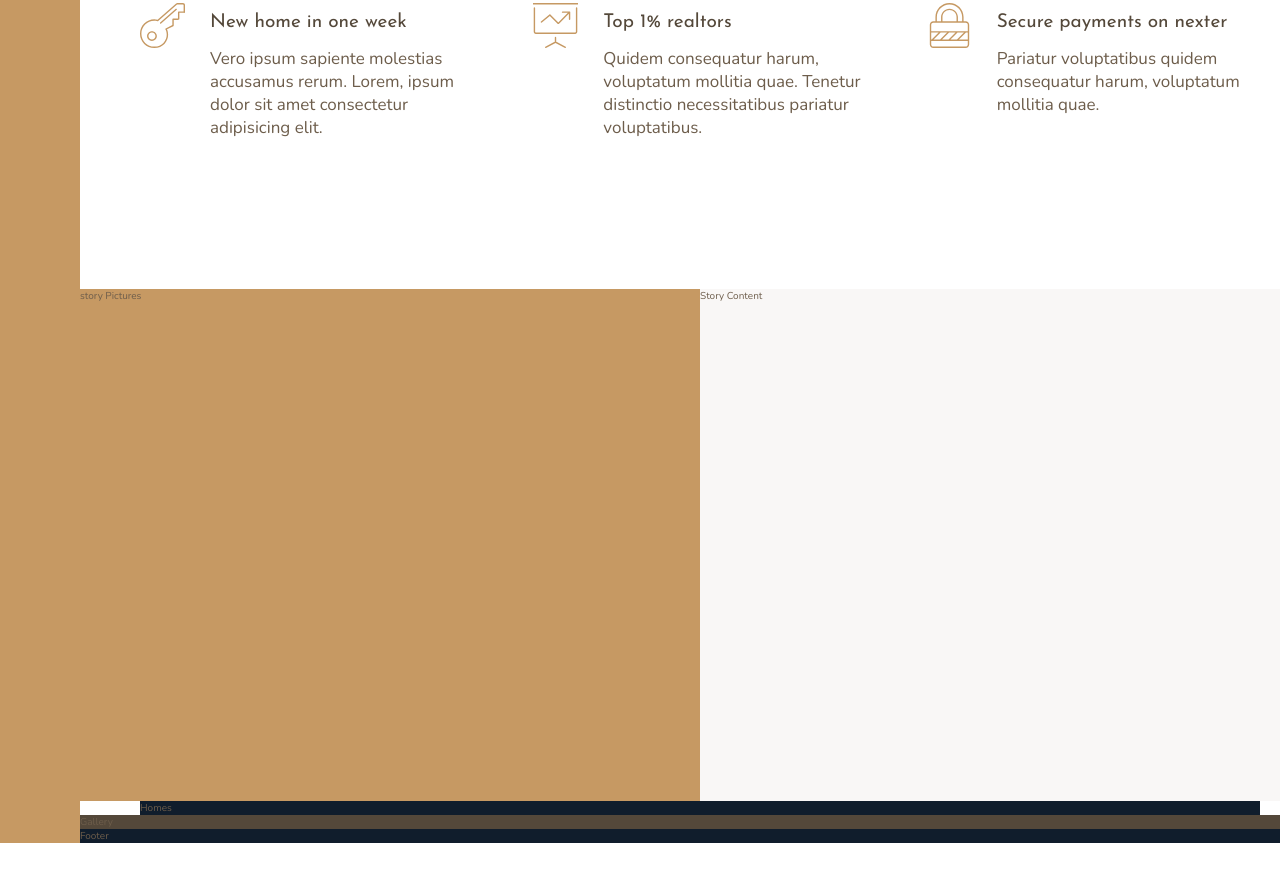
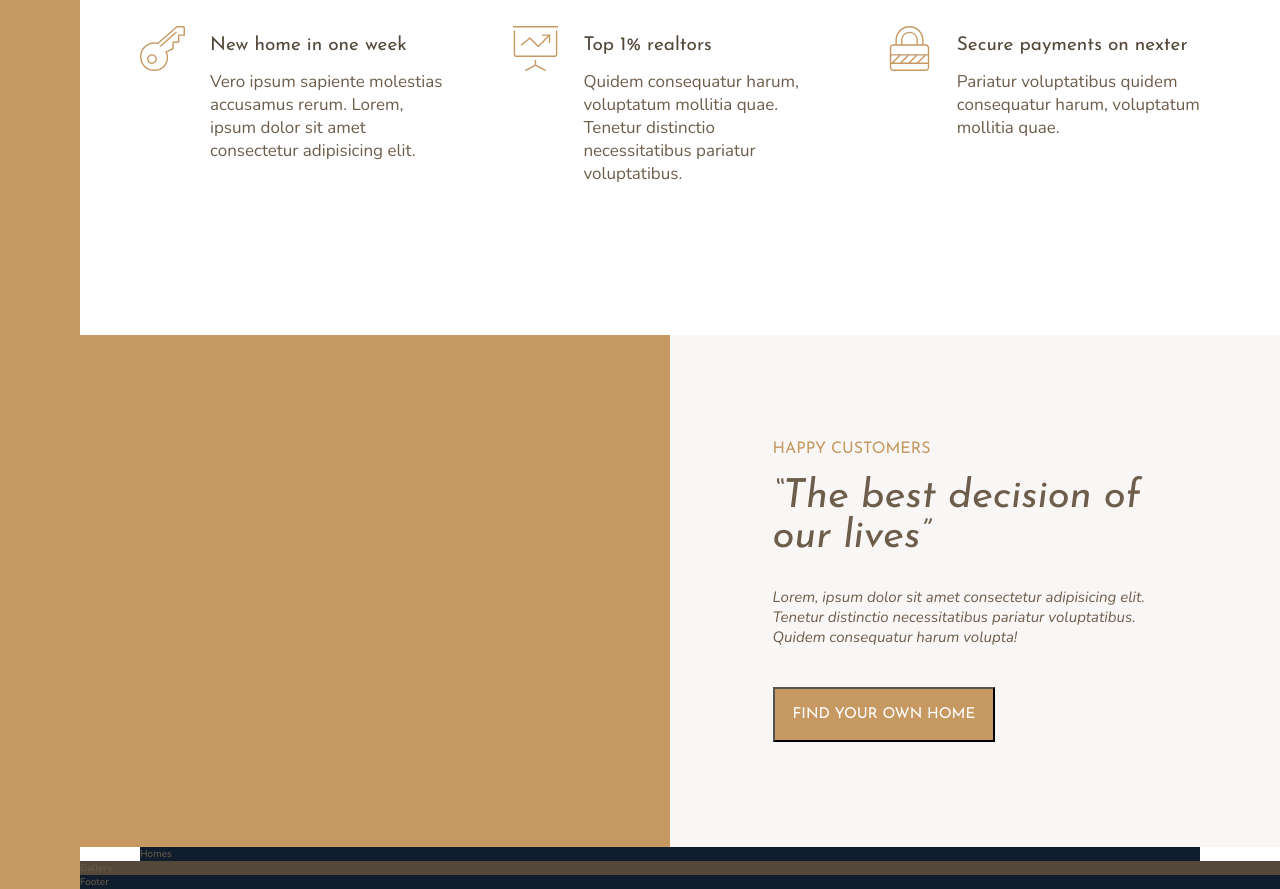
Before and after one commit to David-bui83/nexter, a website: page index.html in a window 1280 px wide. Shown: the part 963-1852 px from the top of the page. Before the commit the page ends 1806 px from the top, so only its background shows below. Drawn offline with nearby package versions, Linux system fonts and the light colour scheme.

Commit message:
working on story section

```diff
--- a/index.html
+++ b/index.html
@@ -67,15 +67,19 @@
                 <h4 class="heading-4 heading-4--dark">Secure payments on nexter</h4>
                 <p class="feature__text">Pariatur voluptatibus quidem consequatur harum, voluptatum mollitia quae.</p>
             </div>
-
         </section>
 
         <div class="story__pictures">
-            story Pictures
+
         </div>
 
         <div class="story__content">
-            Story Content
+            <h3 class="heading-3 mb-sm">Happy Customers</h3>
+            <h2 class="heading-2 heading-2--dark mb-md">&ldquo;The best decision of our lives&rdquo;</h2>
+            <p class="story__text">
+                Lorem, ipsum dolor sit amet consectetur adipisicing elit. Tenetur distinctio necessitatibus pariatur voluptatibus. Quidem consequatur harum volupta!
+            </p>
+            <button class="btn">Find your own home</button>
         </div>
 
         <section class="homes">
--- a/sass/_story.scss
+++ b/sass/_story.scss
@@ -8,5 +8,22 @@
   &__content {
     background-color: $color-grey-light-1;
     grid-column: col-start 5 / full-end;
+
+    padding: 6rem 8vw;
+
+    // display: flex;
+    // flex-direction: column;
+    // justify-content: center;
+    // align-items: flex-start;
+
+    display: grid;
+    align-content: center;
+    justify-items: start;
+  }
+
+  &__text {
+    font-size: 1.5rem;
+    font-style: italic;
+    margin-bottom: 4rem;
   }
 }
--- a/sass/_typography.scss
+++ b/sass/_typography.scss
@@ -8,10 +8,16 @@
 
 .heading-2 {
   @extend %heading;
+  font-size: 4rem;
+  font-style: italic;
+  line-height: 1;
 }
 
 .heading-3 {
   @extend %heading;
+  font-size: 1.6rem;
+  color: $color-primary;
+  text-transform: uppercase;
 }
 .heading-4 {
   @extend %heading;
@@ -20,3 +26,24 @@
   &--light { color: $color-grey-light-1; }
   &--dark { color: $color-grey-dark-1; }
 }
+
+.btn {
+  background-color: $color-primary;
+  color: #fff;
+  border-radius: 0;
+  font-family: $font-display;
+  font-size: 1.5rem;
+  text-transform: uppercase;
+  padding: 1.8rem;
+  cursor: pointer;
+  transition: all .2s;
+
+  &:hover {
+    background-color: $color-primary-dark;
+  }
+}
+
+.mb-sm { margin-bottom: 2rem; }
+.mb-md { margin-bottom: 3rem; }
+.mb-lg { margin-bottom: 4rem; }
+.mb-hg { margin-bottom: 8rem; }
```
Also changed, not shown: css/style.css.
